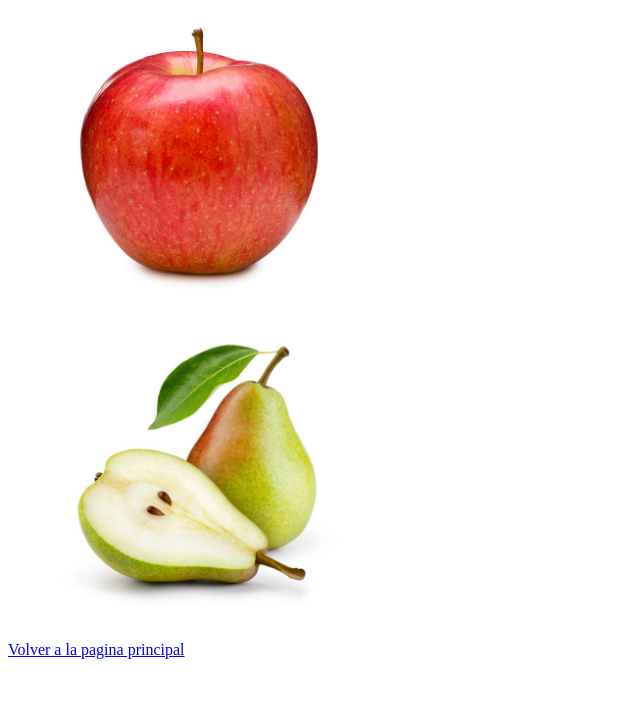
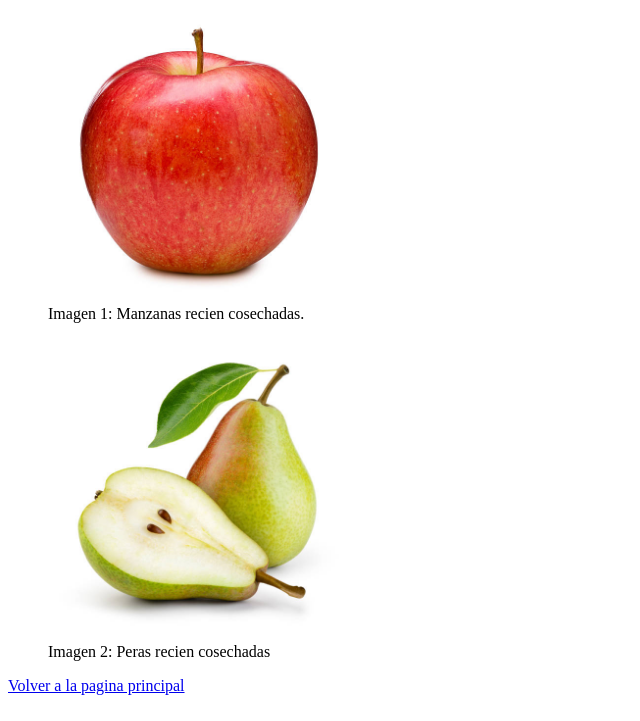
Before and after one commit to DjFelixDX/TP1_AbrahamLezcano, a plain HTML site: page pagina2.html in a window 1280 px wide. Shown: the part 79-800 px from the top of the page, without its empty margins (0-640 px from the left). Drawn offline with Linux system fonts and the light colour scheme.

Commit message:
Update pagina2.html
Added captions to images for better context.

```diff
--- a/pagina2.html
+++ b/pagina2.html
@@ -8,13 +8,13 @@
   <h1>Pagina 2</h1>
 
   <figure>
-    <img src="imagenes/manzana.jpg" alt="Manzanas recien cosechadas" title="Manzanas recién cosechadas" width="300">
-    <figcaption></figcaption>
+    <img src="imagenes/manzana.jpg" alt="Manzanas recien cosechadas" width="300">
+    <figcaption>Imagen 1: Manzanas recien cosechadas.</figcaption>
   </figure>
 
   <figure>
-    <img src="imagenes/pera.jpg" alt="Peras recien cosechadas" title="Peras recién cosechadas" width="300">
-    <figcaption></figcaption>
+    <img src="imagenes/pera.jpg" alt="Peras recien cosechadas" width="300">
+    <figcaption>Imagen 2: Peras recien cosechadas</figcaption>
   </figure>
 
   <p><a href="index.html">Volver a la pagina principal</a></p>
```
